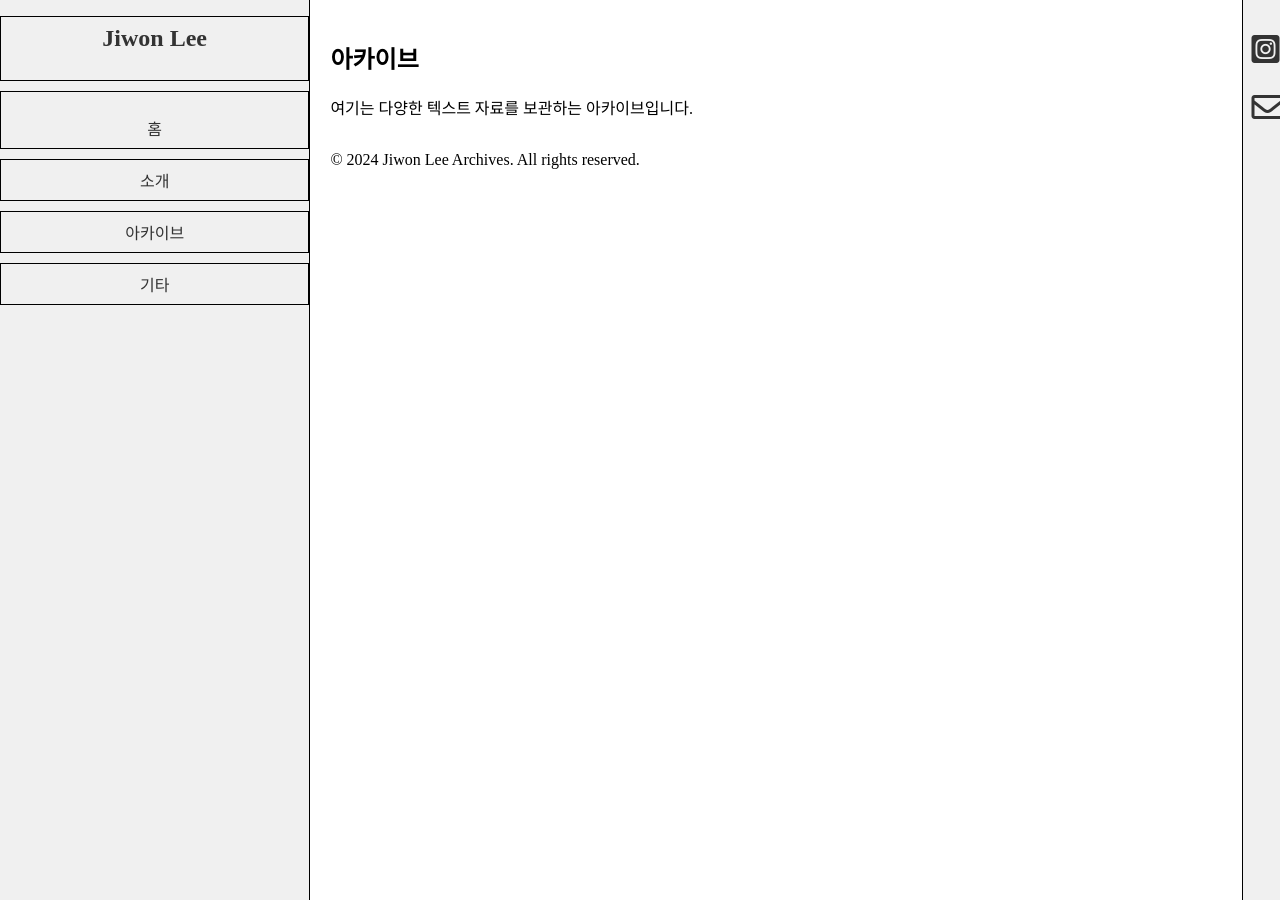
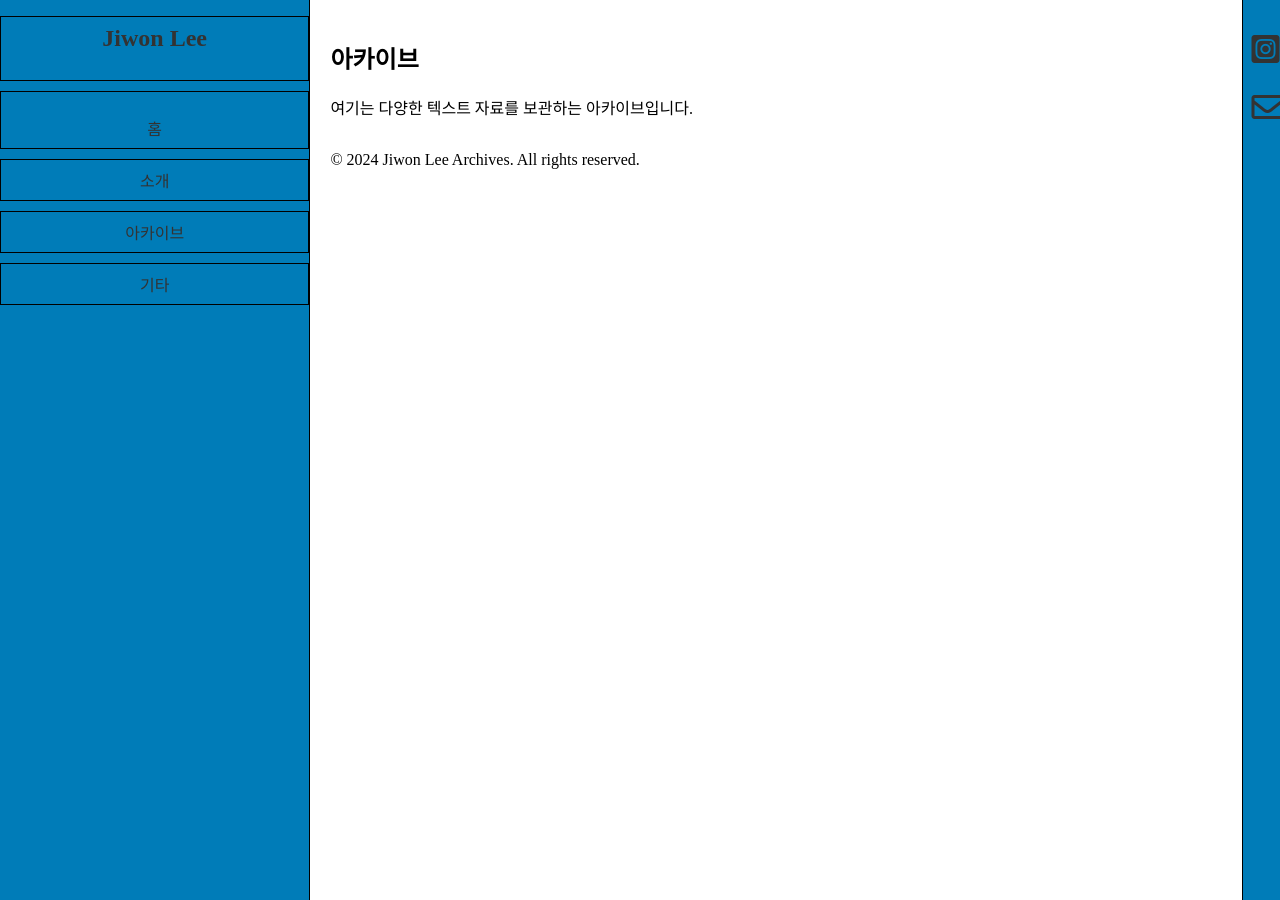
Before and after one commit to LfayeJ/archives, a Jekyll site: the page built from index.html, in a window 1280 px wide. Built offline with Jekyll 4.4.1, drawn with Linux system fonts in a browser that asks for light colours; some web fonts are replaced.

Commit message:
Update styles.css

```diff
--- a/assets/css/styles.css
+++ b/assets/css/styles.css
@@ -53,7 +53,7 @@ p {
 
 .side-menu, .additional-side-menu {
   min-height: 100vh;
-  background-color: #f0f0f0;
+  background-color: #007cb8;
   box-sizing: border-box;
 }
 
@@ -106,7 +106,7 @@ p {
 .grid-item {
     border: 1px solid black; /* 그리드 항목 윤곽선 */
     text-align: center;
-    background-color: #f0f0f0; /* 배경색 (선택사항) */
+    background-color: #007cb8; /* 배경색 (선택사항) */
 }
 
 /* 링크 스타일 */
@@ -114,14 +114,14 @@ p {
     text-decoration: none;
     color: black;
     display: block;
-    background-color: #f0f0f0; /* 링크의 기본 배경색 */
+    background-color: #007cb8; /* 링크의 기본 배경색 */
     transition: background-color 0.3s, color 0.3s; /* 부드러운 전환 효과 */
 }
 
 /* 링크 호버 스타일 */
 .grid-item a:hover {
-    background-color: color: #007cb8; /* 호버 시 배경색을 변경 */
-    color: #f0f0f0; /* 호버 시 글자색을 배경색과 동일한 색으로 변경 */
+    background-color: color: white; /* 호버 시 배경색을 변경 */
+    color: #007cb8; /*호버 시 글자색을 배경색과 동일한 색으로 변경 */
 }
 
 .main-content {
```
